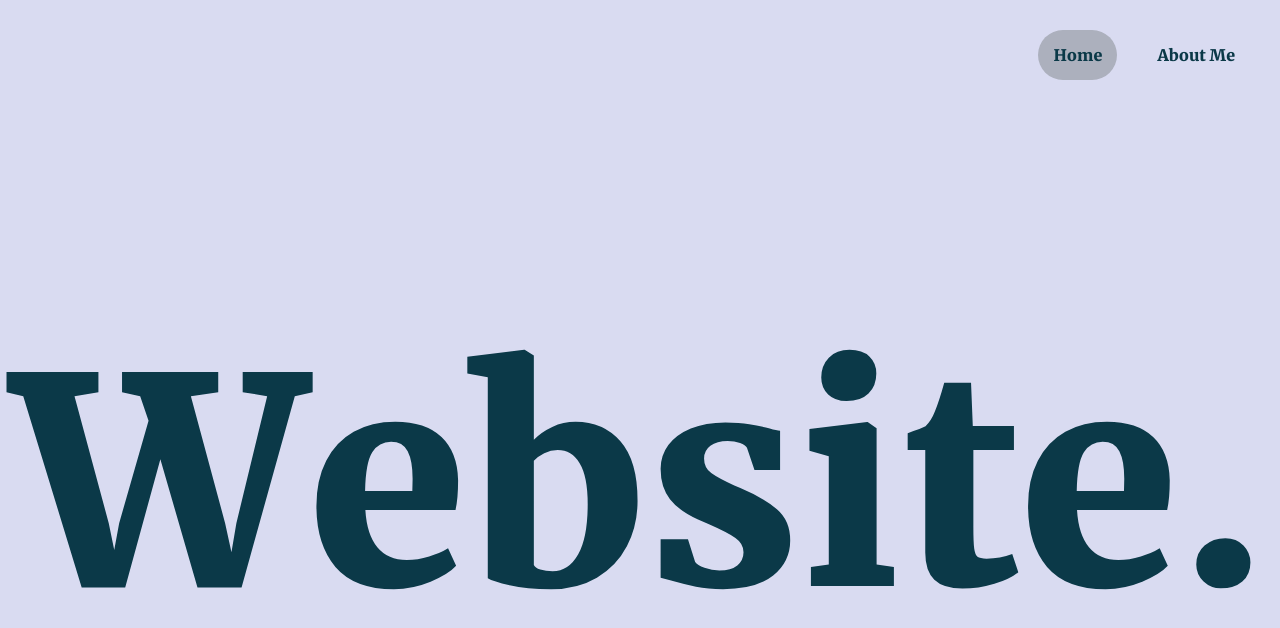
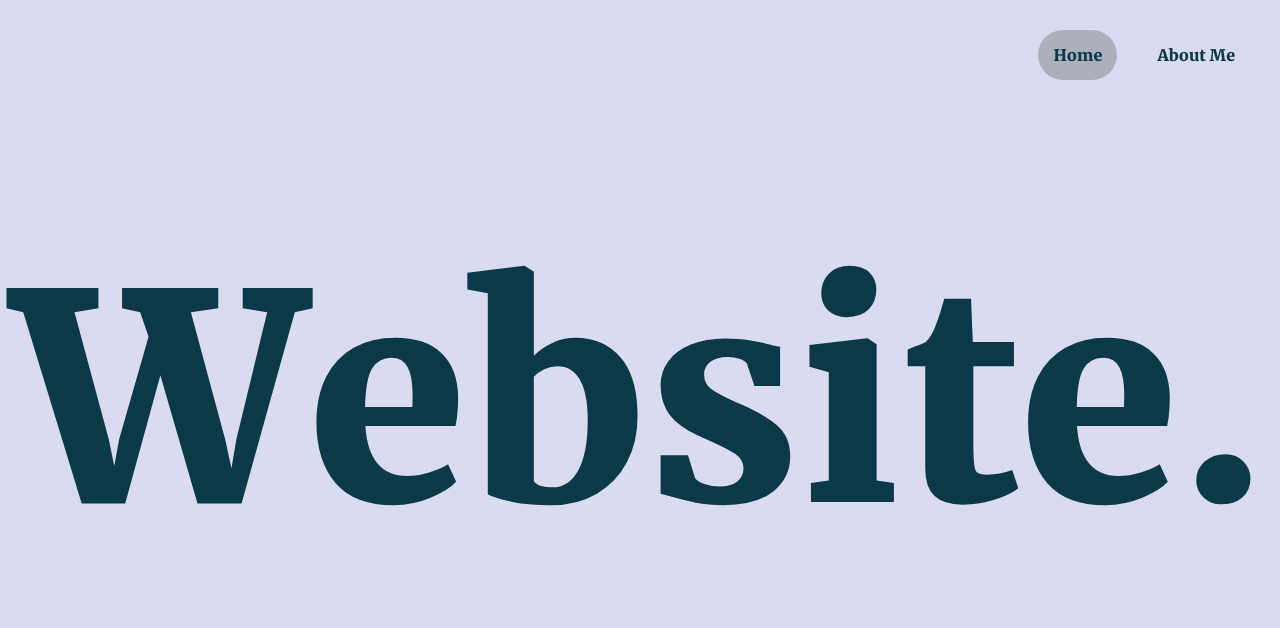
Before and after one commit to kanedu828/youkaneduit-react, a React (Create React App) app: page / in a window 1280 px wide. Shown: the top 628 px of the page. Built offline with nearby package versions, Linux system fonts and the light colour scheme.

Commit message:
center home page to screen

```diff
--- a/src/components/Home.tsx
+++ b/src/components/Home.tsx
@@ -4,7 +4,7 @@ import '../styles/shared.css';
 
 function Home() {
   return (
-    <div className='container'>
+    <div className='container screen-center'>
       <h1 className='large-header fade-in'>Website.</h1>
     </div>
   );
--- a/src/styles/shared.css
+++ b/src/styles/shared.css
@@ -4,6 +4,13 @@
 
 .medium-header {
   font-size: 3rem;
+}
+
+.screen-center {
+  position: fixed;
+  top: 50%;
+  left: 50%;
+  transform: translate(-50%, -50%);
 }
 
 .small-header {
```
